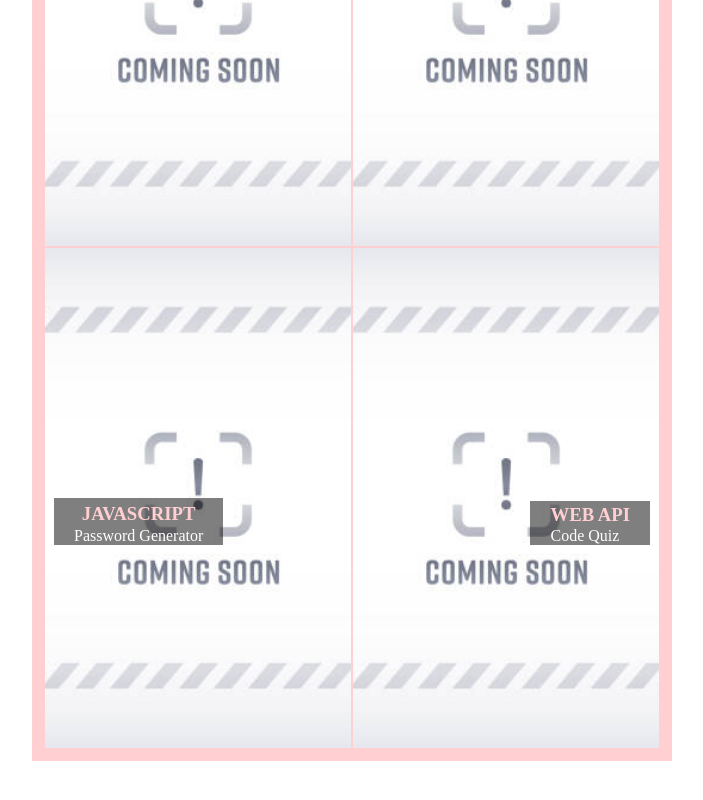
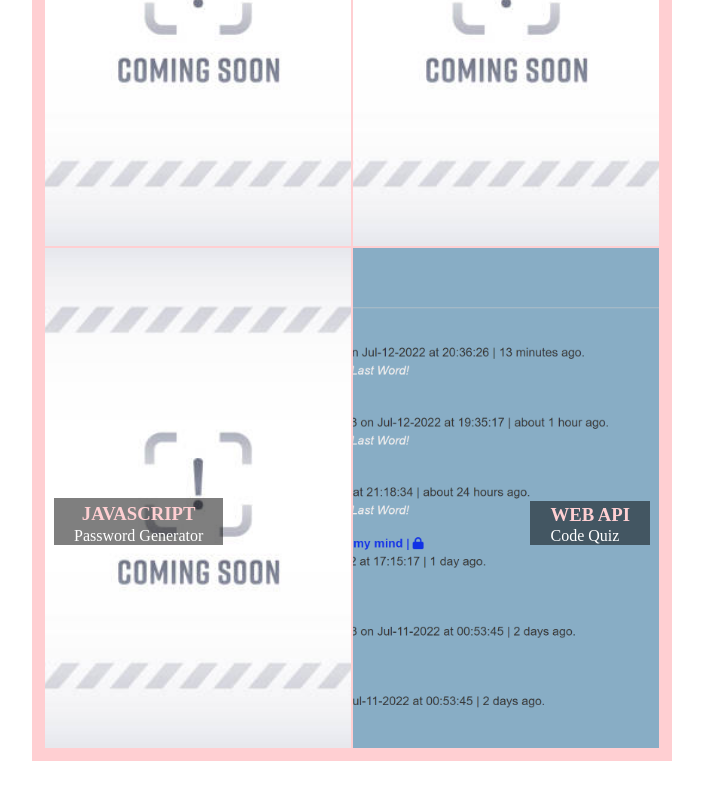
Before and after one commit to bkeviana/My-Portfolio, a plain HTML site: page index.html in a window 1280 px wide. Shown: the part 1870-2670 px from the top of the page, without its empty margins (288-991 px from the left). Drawn offline with Linux system fonts and the light colour scheme.

Commit message:
updated project into portfolio

```diff
--- a/index.html
+++ b/index.html
@@ -108,7 +108,7 @@
     <h3> BOOTSRAP 5</h3>
     <p> RESPONSIVE LAYOUT</p>
     </div>
-<div class="grid-item" id="" ><img src="./IMAGES/placeholder.jpeg" alt="placeholder image" ></div>
+<div class="grid-item" id="" ><a href="https://the-last-word-2022.herokuapp.com/"><img src="./IMAGES/projectTwo.png" alt="placeholder image" ></div> </a>
 <div class="txt-block6">
     <h3> REACT </h3>
     <p>REAL-TIME CHAT APP</p>
```
